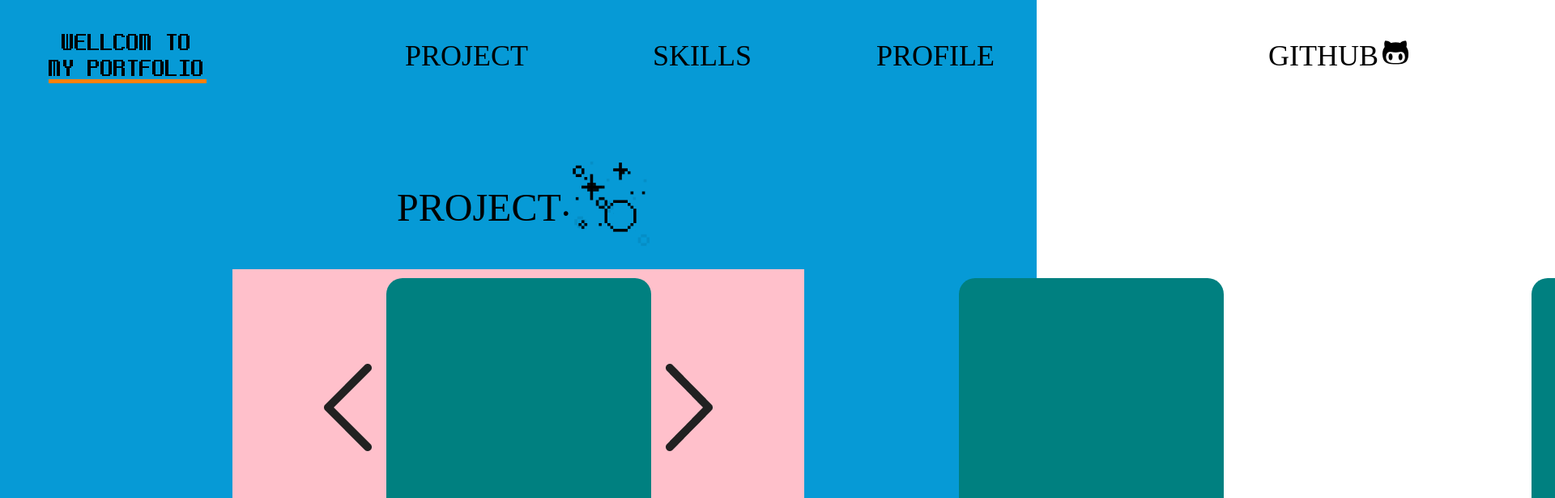
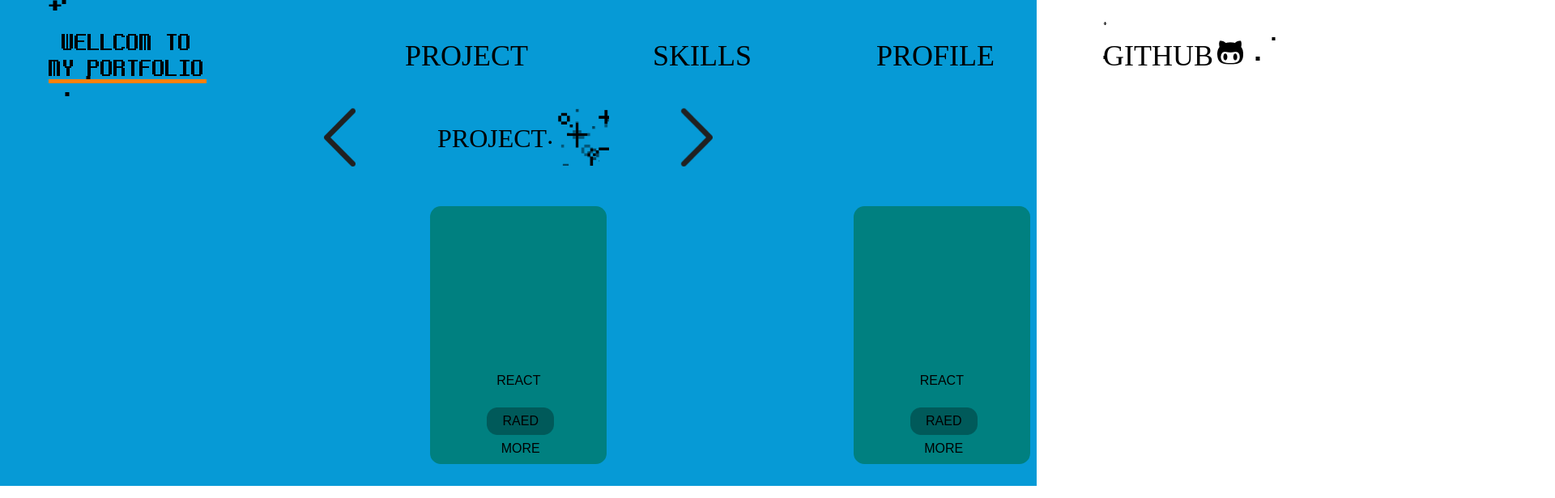
Before and after one commit to kim-hyeona/portfolio, a React (Create React App) app: page /#/project in a window 1280 px wide. Shown: the top 616 px of the page at 81% size, 1920 px wide, since content can reach past the window. Built offline with nearby package versions, Linux system fonts and the light colour scheme; a web font is replaced by a local one.

Commit message:
cantant me 구글 api 연동하기 전

```diff
--- a/src/App.js
+++ b/src/App.js
@@ -7,6 +7,7 @@ import Profile from "./components/Profile";
 import Nav from "./layout/Nav";
 import { AnimatePresence } from "framer-motion";
 function App() {
+
   return (
       <>
       <Nav/>
@@ -14,7 +15,7 @@ function App() {
       <AnimatePresence>
       <Routes>
         <Route path="/" element={<Main/>}></Route>
-        <Route path="/project" element={<Project />} />
+        <Route path="/project" element={<Project/>} />
         <Route path="/skills" element={<Skills/>} />
         <Route path="/profile" element={<Profile/>} />
       </Routes>
--- a/src/assets/style/main.module.css
+++ b/src/assets/style/main.module.css
@@ -27,10 +27,10 @@ a {
 h2,
 h1 {
   padding: 60px;
-  margin: 0;
+  margin: 0 auto;
 }
 h2 {
-  font-size: 48px;
+  font-size: 2.500vw;
   font-family:'NeoDunggeunmo' ;
 
 }
--- a/src/components/Profile.scss
+++ b/src/components/Profile.scss
@@ -1,14 +1,14 @@
 
 .profile{
     width: 100%;
-    height: 100vh;
+    height: 100;
     text-align: center;
     p {
-            margin-bottom: 15px;
+            margin-bottom: 0.781vw;
         }
     h2 {
             text-align: center;
-            padding-top: 165px;
+            padding-top: 8.594vw;
             img{
                 animation: twinkleMove 2s infinite ;
             }
@@ -23,38 +23,41 @@
             }
     }
     .profile_box1{
-        margin-bottom: 55px;
+        margin-bottom: 2.865vw;
 
     }
     .profile_box2{
         display: grid;
         justify-content: center;
-        grid-template-columns: 300px 300px;
-        margin-bottom: 280px;
+        grid-template-columns: 15.625vw 15.625vw;
+        margin-bottom: 14.583vw;
         .profile_box2_txtbox{
             text-align: left;
-            margin-top: 15px;
+            margin-top: 0.781vw;
+            width: 250px; //vw로 바꾸기
         }
         .profile_box2_imgbox{
             position: relative;
             animation: moveTool 2s infinite;
             img{
                 position: absolute;
+                width: 4.844vw; height: 5.677vw;
             }
             svg{
                 position: absolute;
+                width: 5.052vw; height: 5.052vw;
             }
             .github{
-                top: 20px; left: 0;
+                top: 1.042vw; left: 0;
             }
             .Effect1{
-                left: -70px; top:-50px
+                left: -3.646vw; top:-2.604vw;
             }
             .Notion{
-                bottom: 0px; right: 30px;
+                bottom: 0px; right: 1.563vw;
             }
             .Effect2{
-                bottom: 50px; right: -50px;
+                bottom: 2.604vw; right: -2.604vw;
             }
         }
         @keyframes moveTool {
@@ -63,16 +66,16 @@
                 }
 
                 50% {
-                    transform: translateY(-10px)
+                    transform: translateY(-0.521vw)
                 }
         }
     }
     footer{
         width: 100%;
         background-color: #069AD6;
-        line-height: 200px;
+        line-height: 10.417vw;
         font-family: 'NeoDunggeunmo';
-        font-size: 24px;
+        font-size: 1.250vw;
         color: white;
 
     }
--- a/src/components/Project.js
+++ b/src/components/Project.js
@@ -6,7 +6,6 @@ import ProjectSilde from './ProjectSilde';
 
 
 function Project() {
-
 
     const [project,setproject] = useState([]);
 
--- a/src/components/Project.scss
+++ b/src/components/Project.scss
@@ -1,16 +1,19 @@
 .project{
         width: 100%;
-        height: 100vh;
+        height: 100%;
         background-color: #069AD6;
         position: relative;
-        // overflow: hidden;
+        overflow: hidden;
     button{
         position: absolute;
-        top:450px;
+        top:10.438vw;
         border: none;
         cursor: pointer;
         background-color: transparent;
-
+        z-index: 999;
+        img{
+            width: 3.073vw;height: 5.625vw;
+        }
         }
     button:nth-child(even){
         right: 31.250vw;
@@ -18,23 +21,17 @@
     button:nth-child(odd){
         left: 31.250vw;
         }
-    .project_btn{
-        z-index: 99;
-    }
-    .button_actvie{
-        z-index: -99;
-    }
     h2{
-    width: 300px;
-    margin: 0 auto;
-    padding: 200px 0 19px 0;
+    width: 15.625vw;
+    margin: 0 auto 2vw;
+    padding: 10.417vw 0 0.990vw 0;
     position: relative;
-    line-height: 114px;
+    line-height: 5.938vw;
     span{
-        width: 114px;
+        width: 6vw;
         background-image: url(../../public/images/froject_effect.png);
         position: absolute;
-        bottom: 25px;
+        bottom: 1.302vw;
         animation: effectMove 0.3s infinite;
     }
     @keyframes effectMove {
@@ -42,150 +39,159 @@
             background-image: url(../../public/images/froject_effect.png);
         }
         0.1%{
-            background-image: url(../../public/images/froject_effect2.png);
+            background-image: url(../../public/images/froject_effect2.png) ;
         }
     }
     img{
         position: absolute;
-        bottom: 25px;
+        bottom: 1.302vw;
     }
     }
 
 }
 
  .silde_wrapper{
-    margin: 0 auto;
+    margin: 0 auto 1.563vw;
     display: flex;
     align-items: center;
-    height: 500px; width: 706px;
-    background-color: pink;
+    height: 26.042vw; width: 40.771vw;
+    position: relative;
     .silde{
         background-color: teal;
-        height: 479px;
-        margin: 190px;
+        height: 24.948vw;
+        margin: 11.896vw;
         text-align: center;
         position: relative;
-        border-radius: 20px;
+        border-radius: 1.042vw;
         h5 {
-                font-size: 24px;
-                width: 327px;
+                font-size: 1.250vw;
+                width: 17.031vw;
                 line-height: 27;
             }
         .sildeBtn{
-            width: 125px;
-            height: 57px;
+            width: 6.510vw;
+            height: 2.969vw;
             text-align: center;
-            line-height: 51px;
+            line-height:2.656vw;
             position: absolute;
-            left: 32%; top: 374px;
+            left: 32%; top: 19.479vw;
             background: url(../../public/images/project_btn.png) no-repeat;
+            background-size: contain;
         }
 
     }
 }
 
-.silde_wrapper_active {
-    z-index: 999999999;
-    .silde_active {
+
+    .silde_active { //active
         background-color: teal;
         margin: 0 auto;
         text-align: center;
-        border-radius: 20px;
-        position: fixed;
-        left: -50%;
+        border-radius: 1.042vw;
+        position: relative;
+        left: -59%;
+        height: 26.104vw;
 
         h5 {
-            font-size: 24px;
-            width: 374px;
+            font-size: 1.250vw;
+            width: 20.479vw;
             line-height: 27;
         }
 
-        .sildeBtn {
-            width: 158px;
-            height: 65px;
-            text-align: center;
-            line-height: 65px;
+        .sildeBtn_active { //active
+            width: 8.229vw;
+            height: 3.385vw;
+            line-height: 3.385vw;
             position: absolute;
             left: 29%;
-            top: 374px;
+            top: 19.479vw;
             background: url(../../public/images/project_btn_active.png) no-repeat;
+            background-size: contain;
+            // font size vw로 설정하기
         }
 
-        .sildeIn_active {
+        .sildeIn_active { //active
             display: flex;
             flex-wrap: wrap;
-            width: 914px;
-            height: 479px;
-            border-radius:  0 20px 20px 0;
+            width: 70.604vw;
+            height: 26.104vw;
+            border-radius:  0 1.042vw 1.042vw 0;
             background-color: white;
             position: absolute;
-            left: 360px;
+            left: 16vw;
             top: 0;
+            z-index: 9999;
+            transition: 0.5s;
+            transform: translateX(60px);
 
             .btns {
-                padding: 15px;
+                padding: 0.781vw;
                 display: flex;
                 justify-content: space-between;
-                width: 910px;
+                width: 70vw;
 
                 .gitBtn {
-                    width: 113px;
-                    height: 35px;
-                    background-image: url(../../public/images/git_btn.png);
+                    width: 5.885vw;
+                    height: 1.823vw;
+                    background: url(../../public/images/git_btn.png) no-repeat ;
+                    background-size: contain;
                 }
 
                 .inCloseBtn {
-                    width: 34px;
-                    height: 32px;
+                    width: 1.771vw;
+                    height: 1.667vw;
                     background-image: url(../../public/images/close.png);
+                    background-size: contain;
                 }
             }
 
             .txtBox {
-                width: 910px;
-                padding: 15px;
+                width: 70vw;
+                padding: 0.781vw;
                 display: flex;
                 align-items: center;
                 justify-content: space-between;
 
                 h4 {
-                    font-size: 32px;
+                    font-size: 1.667vw;
                     font-family: 'NeoDunggeunmo';
-                    margin-bottom: 150px;
+                    margin-bottom: 7.813vw;
                 }
 
                 .txt {
                     text-align: left;
-                    width: 450px;
+                    width: 23.438vw;
 
                     h3 {
-                        font-size: 32px;
+                        font-size: 1.667vw;
                         font-family: 'NeoDunggeunmo';
-
+                        margin-bottom: 1.5vw;
 
                     }
 
                     .sildebox {
-                        width: 200px;
-                        height: 20px;
+                        width: 10.417vw;
+                        height: 1.042vw;
                         overflow: hidden;
                         display: flex;
 
                         div {
                             animation: benner 3s linear infinite;
+                            font-size: 0.833vw;
                         }
                     }
 
                     p{
-                        margin-bottom: 80px;
+                        margin-bottom: 4.167vw;
                         line-height: 2;
+                        font-size: 0.833vw;
                     }
 
                     a{
                         position: absolute;
-                        bottom: 15px; right: 15px;
+                        bottom: 0.781vw; right: 0.781vw;
                         font-weight: 800;
-                        font-size: 24px;
+                        font-size: 1.250vw;
                     }
 
                     @keyframes benner {
@@ -194,7 +200,7 @@
                         }
 
                         100% {
-                            transform: translate3d(-220px, 0px, 0px);
+                            transform: translate3d(-11.458vw, 0px, 0px);
                         }
                     }
 
@@ -206,5 +212,3 @@
 
 
     }
-
-}
--- a/src/components/ProjectSilde.js
+++ b/src/components/ProjectSilde.js
@@ -1,66 +1,21 @@
-/* import "./Project.scss"
-import React from 'react';
-import { Link } from "react-router-dom";
-
-function ProjectSilde({ project }) {
-
-    return (
-        <>
-        {project.map((item) => <div className='silde'>
-        <h5>{item.title}</h5>
-            <div className="sildeBtn">
-            {item.raedmore}
-            </div>
-
-            <div className="closeBtn">
-            </div>
-
-                <div className="sildeIn">
-                <div className="btns">
-                    <div className="gitBtn"><a href=""></a></div>
-                    <div className="inCloseBtn"></div>
-                </div>
-
-                <div className="txtBox">
-                <h4>{item.stack}</h4>
-                        <div className="txt">
-                            <div className="sildebox">
-                            <div>{item.move}</div>
-                            </div>
-                        <h3>{item.title2}</h3>
-                        <p>{item.p}</p>
-                            <Link>{item.link}</Link>
-                        </div>
-                </div>
-                </div>
-        </div>
-        ) }
-
-    </>
-    );
-}
-
-export default ProjectSilde;
- */
-
 import "./Project.scss"
 import React, { useState } from 'react';
 import { Link } from "react-router-dom";
 
 function ProjectSilde({ project }) {
+
+
     const [isOpen, setMenu] = useState(false);
 
     const toggleMenu = () => {
-        setMenu(isOpen => !isOpen); // on,off 개념 boolean
+        setMenu(isOpen => !isOpen);
     }
-
-
 
     return (
         <>
-        {project.map((item) => <div  className={isOpen ? "silde_active" : "silde"}>
+        {project.map((item) => <div className={isOpen ? "silde_active" : "silde"}>
         <h5>{item.title}</h5>
-            <div onClick={()=>toggleMenu()} className="sildeBtn">
+            <div onClick={()=>toggleMenu()} className={isOpen ? "sildeBtn_active" : "sildeBtn"}>
             {item.raedmore}
             </div>
 
--- a/src/components/Skills.scss
+++ b/src/components/Skills.scss
@@ -8,43 +8,44 @@
         border: none;
         background-color: white;
         cursor: pointer;
-        width: 50px;
+        width: 2.604vw;
     }
     button:nth-child(even){
-      top:25vw; right: 10.417vw;
+      top:25vw; right: 10vw;
     }
     button:nth-child(odd){
-      top:25vw; left: 10.417vw;
+      top:25vw; left: 10vw;
     }
     h2{
-        margin: 0 300px;
+        margin: 5vw 15.625vw;
         display: flex;
         position: relative;
-        top:100px
+        top:5.208vw
     }
     span{
         font-family: 'NeoDunggeunmo';
-        font-size: 20px;
+        font-size: 1.042vw;
     }
     .skliis_cantainer{
         overflow: hidden;
         width: 72.917vw;
-        margin: 100px auto;
+        margin: 5.208vw auto;
     }
     .skills_wrapper{
         display: flex;
 
             .skills_silde{
                 display: grid;
-                grid-template-columns: 37.2vw 37.2vw;
-                grid-template-rows: 360px 360px;
+                grid-template-columns: 37vw 37vw;
+                grid-template-rows: 18.750vw 18.750vw;
                 justify-content: center;
                 justify-items: center;
             .txtbox{
-                margin-top: 50px;
+                margin-top: 2.604vw;
                 li{
                     list-style: disc;
-                    padding-bottom: 15px;
+                    padding-bottom: 0.781vw;
+                    font-size: 0.833vw;
                 }
             }
             .skills_var{
@@ -52,9 +53,9 @@
                 position: relative;
 
                 ul{
-                    margin-right: 20px;
+                    margin-right: 1.042vw;
                     width: 26.042vw;
-                    height: 10px;
+                    height: 0.521vw;
                     background-color: black;
                     overflow: hidden;
                     position: static;
@@ -62,8 +63,9 @@
                     width: 0%;
                     height: 100%;
                     background-color: #FF800B;
-                    padding: 10px;
+                    padding: 0.521vw;
                     transition: 3s;
+
                 }
                 .loding{
                     width: 100%;
@@ -89,6 +91,7 @@
                 .cookie8bit{
                 position:absolute;
                 left: 24.479vw;
+                width: 1.667vw; height: 1.667vw;
              }
         }
 
--- a/src/layout/layout.scss
+++ b/src/layout/layout.scss
@@ -46,7 +46,7 @@ nav{
    .nav_github{
         display: flex;
         align-items: center;
-        margin-left:20%;
+        margin-left:52px; //학원가서 vw로 바꾸기
         position: relative;
         img{
             margin-left: 5px;
@@ -82,6 +82,11 @@ nav{
     position: fixed;
     bottom: 0; right: 0;
     animation: cantactMove 2s infinite ;
+
+    img{
+        width: 9.635vw;
+        height: 7.969vw;
+    }
 }
 
 @keyframes cantactMove {
```
